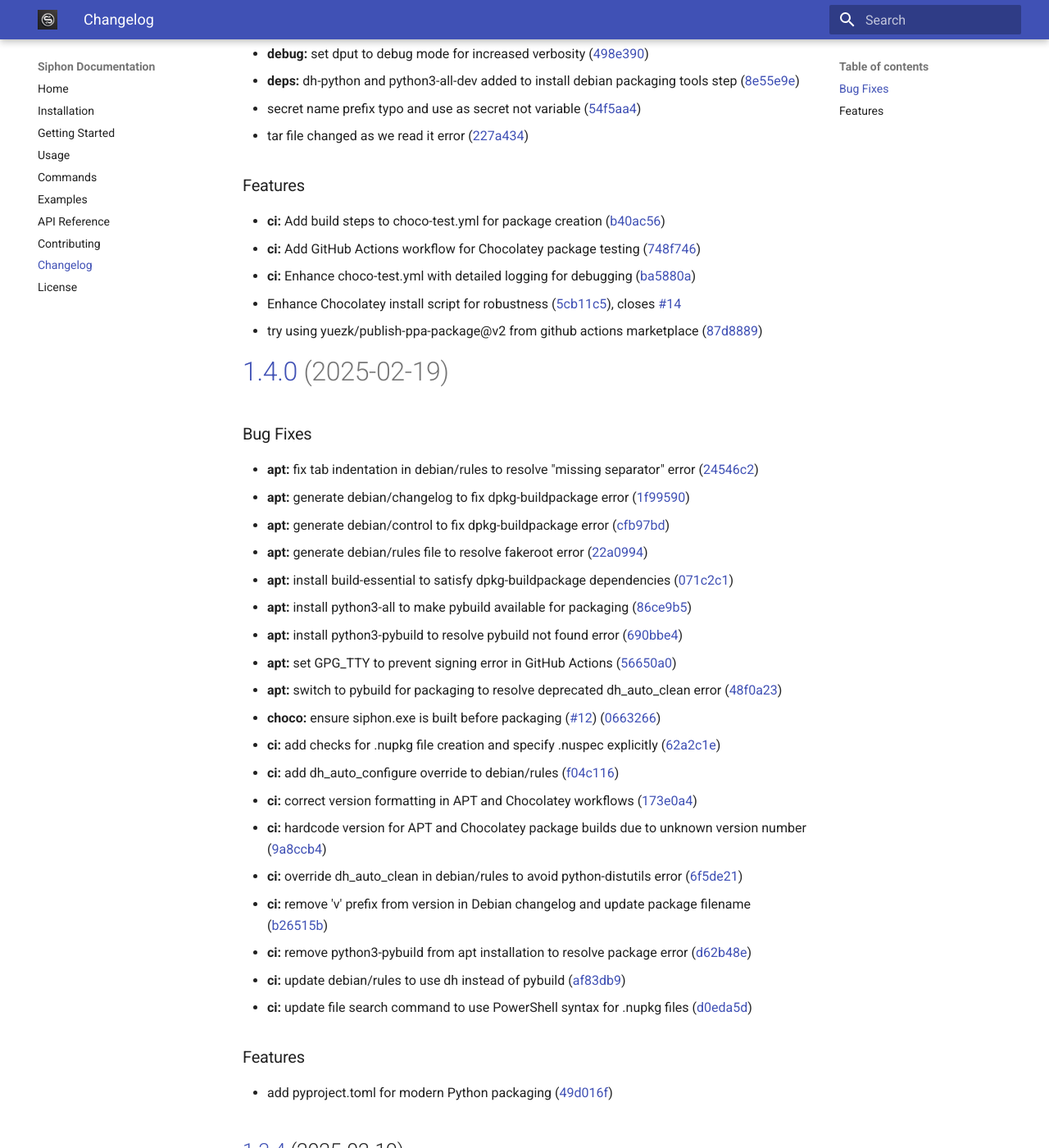
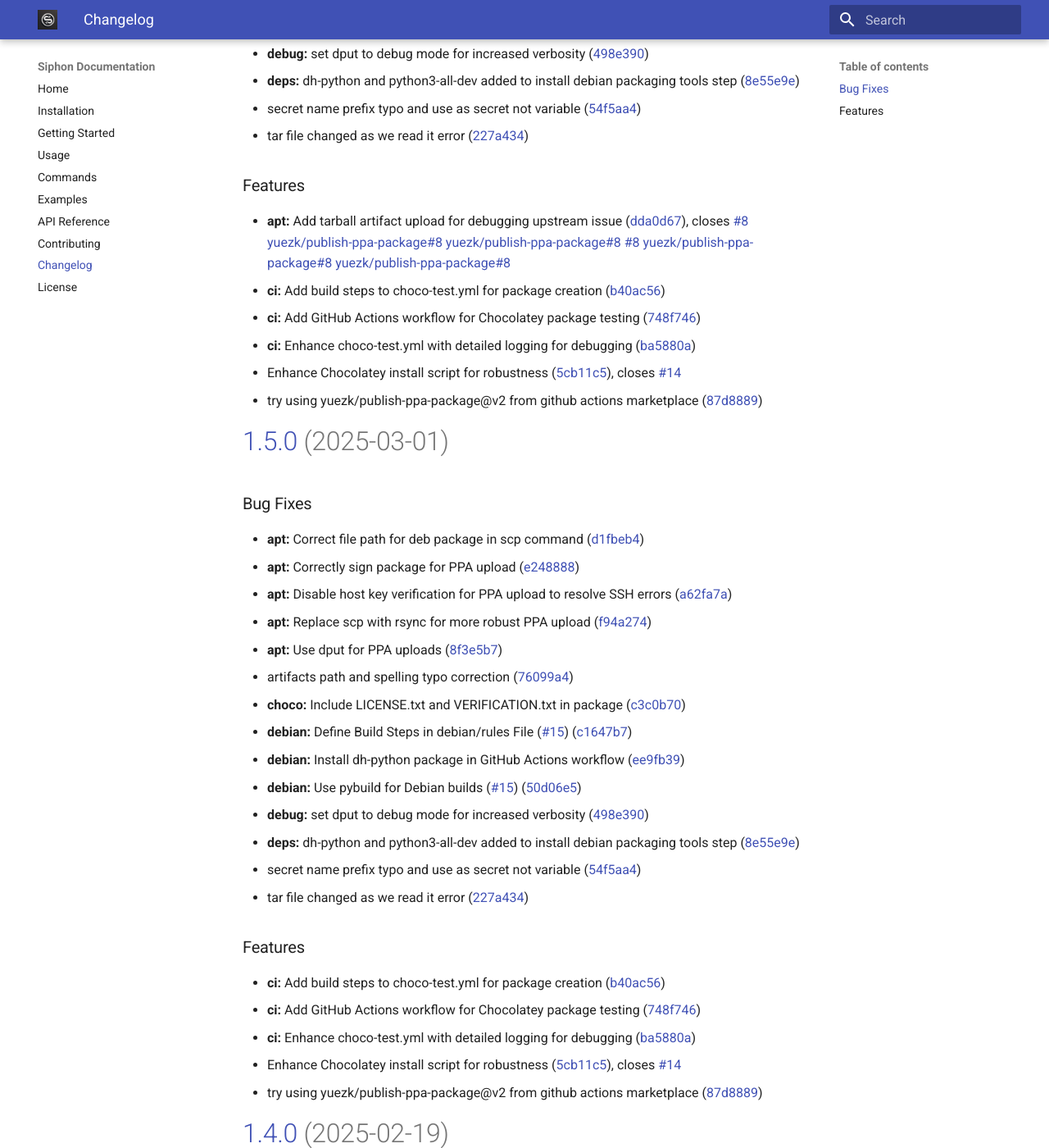
Before and after one commit to atxtechbro/siphon, an MkDocs documentation site: the page built from docs/changelog.md, in a window 1280 px wide and 1400 px high, scrolled down 509 px. Shown: the whole window at 82% size. Built offline with MkDocs 1.6.1 and Material for MkDocs 9.7.7, drawn with Linux system fonts in a browser that asks for light colours.

Commit message:
chore(release): update changelog and version to 1.5.0

```diff
--- a/docs/changelog.md
+++ b/docs/changelog.md
@@ -1,3 +1,33 @@
+# [1.5.0](https://github.com/atxtechbro/siphon/compare/v1.4.0...v1.5.0) (2025-03-01)
+
+
+### Bug Fixes
+
+* **apt:** Correct file path for deb package in scp command ([d1fbeb4](https://github.com/atxtechbro/siphon/commit/d1fbeb4d910ae7597e599db9bfe6e1c14d3065e6))
+* **apt:** Correctly sign package for PPA upload ([e248888](https://github.com/atxtechbro/siphon/commit/e248888946195ee58e62036f4ff04f3b61036342))
+* **apt:** Disable host key verification for PPA upload to resolve SSH errors ([a62fa7a](https://github.com/atxtechbro/siphon/commit/a62fa7ae63872f6f1f1c4e55511f046ac65d3069))
+* **apt:** Replace scp with rsync for more robust PPA upload ([f94a274](https://github.com/atxtechbro/siphon/commit/f94a2741457db21a47f8272ea75fa3d549d9a82c))
+* **apt:** Use dput for PPA uploads ([8f3e5b7](https://github.com/atxtechbro/siphon/commit/8f3e5b7cb20b410b253ce3b9850211649da01068))
+* artifacts path and spelling typo correction ([76099a4](https://github.com/atxtechbro/siphon/commit/76099a48fbcca0cabf5e627c9a18adaa41a6c37e))
+* **choco:** Include LICENSE.txt and VERIFICATION.txt in package ([c3c0b70](https://github.com/atxtechbro/siphon/commit/c3c0b70ee7abb8d31e7a3e1cc5f9574ba0d3f26a))
+* **debian:** Define Build Steps in debian/rules File ([#15](https://github.com/atxtechbro/siphon/issues/15)) ([c1647b7](https://github.com/atxtechbro/siphon/commit/c1647b7fbe48e00c28e964cddf084c9e118a3d5d))
+* **debian:** Install dh-python package in GitHub Actions workflow ([ee9fb39](https://github.com/atxtechbro/siphon/commit/ee9fb39049dc8bc5a0f1f095875cfc96942c8bcb))
+* **debian:** Use pybuild for Debian builds ([#15](https://github.com/atxtechbro/siphon/issues/15)) ([50d06e5](https://github.com/atxtechbro/siphon/commit/50d06e5766178bed9c5aaa7e5f05689128bd979c))
+* **debug:** set dput to debug mode for increased verbosity ([498e390](https://github.com/atxtechbro/siphon/commit/498e3904b2e9176d8b39ba511e6b1294f2184321))
+* **deps:** dh-python and python3-all-dev added to install debian packaging tools step ([8e55e9e](https://github.com/atxtechbro/siphon/commit/8e55e9e3761bce4b1e064cfdb20544df3ea7c86b))
+* secret name prefix typo and use as secret not variable ([54f5aa4](https://github.com/atxtechbro/siphon/commit/54f5aa44b245ec100893f3e1e1bb0132d6e019b3))
+* tar file changed as we read it error ([227a434](https://github.com/atxtechbro/siphon/commit/227a434a7e6078cdaca175e79606c3bdd454f988))
+
+
+### Features
+
+* **apt:** Add tarball artifact upload for debugging upstream issue ([dda0d67](https://github.com/atxtechbro/siphon/commit/dda0d67a9119fc230ef75af6a1fbedde6c4d4643)), closes [#8](https://github.com/atxtechbro/siphon/issues/8) [yuezk/publish-ppa-package#8](https://github.com/yuezk/publish-ppa-package/issues/8) [yuezk/publish-ppa-package#8](https://github.com/yuezk/publish-ppa-package/issues/8) [#8](https://github.com/atxtechbro/siphon/issues/8) [yuezk/publish-ppa-package#8](https://github.com/yuezk/publish-ppa-package/issues/8) [yuezk/publish-ppa-package#8](https://github.com/yuezk/publish-ppa-package/issues/8)
+* **ci:** Add build steps to choco-test.yml for package creation ([b40ac56](https://github.com/atxtechbro/siphon/commit/b40ac562a2d0534d08c3a65ff031fd776b56144d))
+* **ci:** Add GitHub Actions workflow for Chocolatey package testing ([748f746](https://github.com/atxtechbro/siphon/commit/748f7468d0bccda272ec933803f12121235e958c))
+* **ci:** Enhance choco-test.yml with detailed logging for debugging ([ba5880a](https://github.com/atxtechbro/siphon/commit/ba5880a2a380801b0e4eb1ae625f9eb4de64031e))
+* Enhance Chocolatey install script for robustness ([5cb11c5](https://github.com/atxtechbro/siphon/commit/5cb11c5971b37bfc8ba57934c0ec69c89f0e4738)), closes [#14](https://github.com/atxtechbro/siphon/issues/14)
+* try using yuezk/publish-ppa-package@v2 from github actions marketplace ([87d8889](https://github.com/atxtechbro/siphon/commit/87d888984bd98ca9646d1bb4eeec1c8ca53d45e7))
+
 # [1.5.0](https://github.com/atxtechbro/siphon/compare/v1.4.0...v1.5.0) (2025-03-01)
 
 
```
